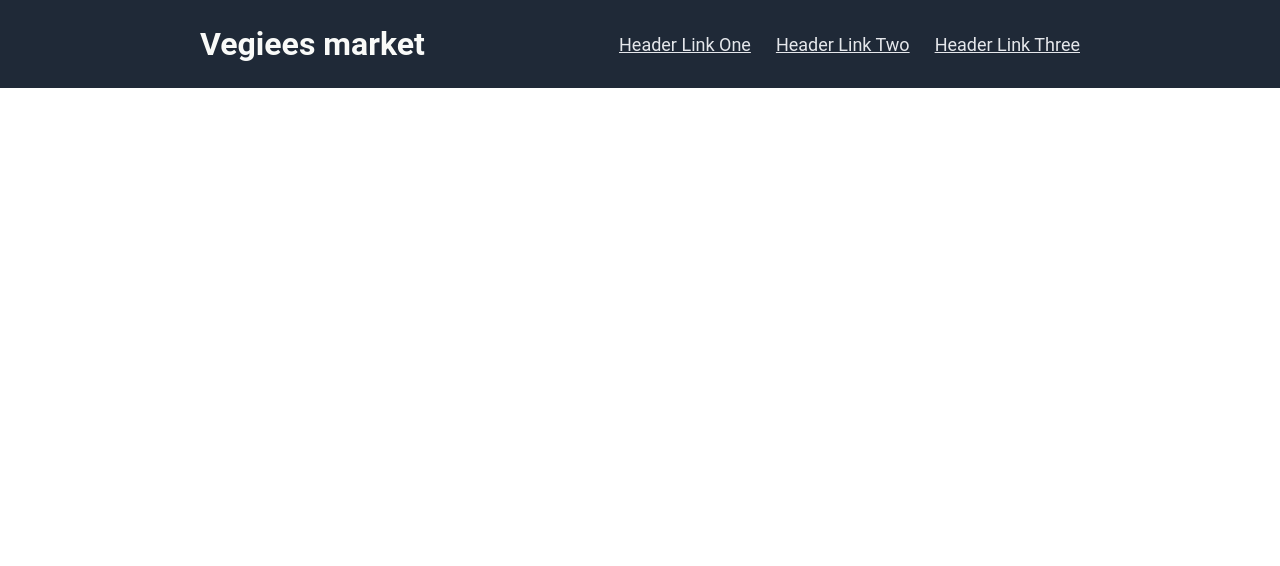
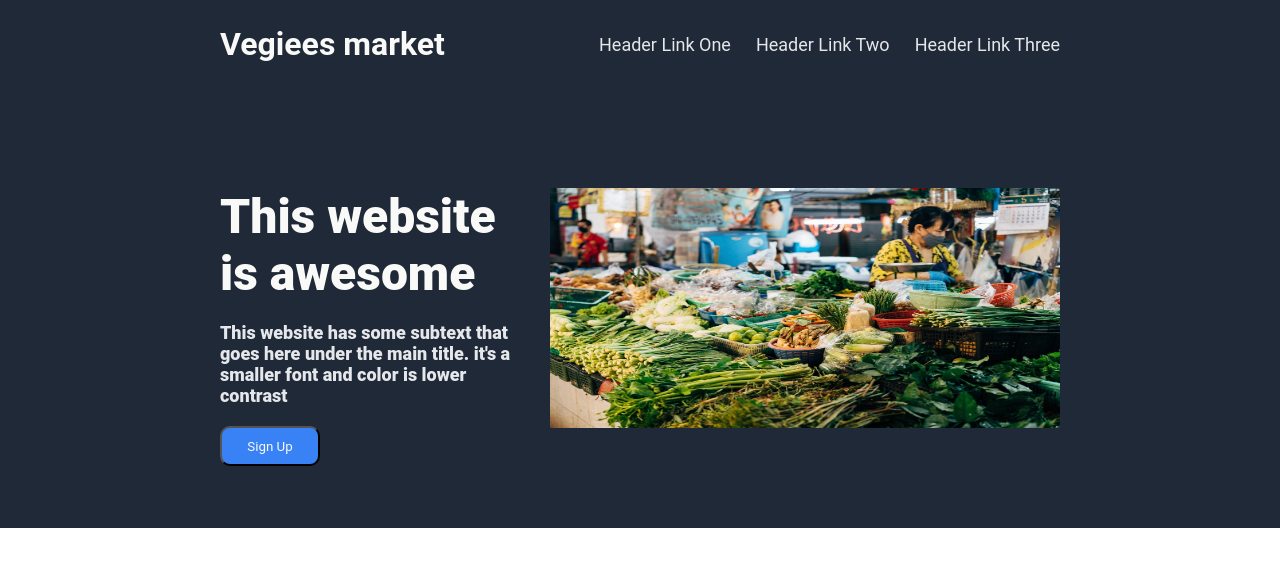
Before and after one commit to ogvaibhav01/vegiees_market, a plain HTML site: page index.html in a window 1280 px wide. Drawn offline with Linux system fonts and the light colour scheme.

Commit message:
Implement code changes to enhance functionality and improve performance

```diff
--- a/index.html
+++ b/index.html
@@ -18,6 +18,22 @@
             <a href="" target="_blank">Header Link Three</a>
         </div>
     </div>
+    <div class="first">
+        <div class="about">
+            <p>This website is awesome<p>
+        <div class="Info">
+            <p>
+                This website has some subtext that goes here under the main title. it's a smaller font and color is lower contrast
+            </p>
+            <div class="button-one">
+            <button>Sign Up</button>
+            </div>
+        </div>
+        </div>
+        <div class="placeholder_image">
+            <img src="images/vegmarket.jpg" alt="Vegiees Market">
+        </div>
+    </div>
 
 </body>
 </html>
--- a/styles.css
+++ b/styles.css
@@ -10,8 +10,8 @@
     box-sizing: border-box;
     font-family: Roboto;
     padding: 25px;
-    padding-left: 200px;
-    padding-right: 200px;
+    padding-left: 220px;
+    padding-right: 220px;
     justify-content: space-between;
 }
 .header_logo{
@@ -24,5 +24,44 @@
       font-size: 18px;
 }
 .header_links a{
-      color:#E5E7EB;;
+       font-size: 18px;
+      color: #E5E7EB;
+      text-decoration: none;
 }
+.first{
+   background-color: #1F2937;
+    display: flex;
+    box-sizing: border-box;
+    padding-top: 100px;
+    padding-left: 220px;
+    padding-right: 220px;
+    justify-content: space-between;
+    gap: 25px;
+}
+.about{
+      font-size: 48px;
+      color: #F9FAF8;
+      font-weight: 900;
+}
+.Info{
+    font-size: 18px;
+    margin-top: 20px;
+    display: flex;
+    flex-direction: column;
+    color: #E5E7EB;
+}
+.first button {
+    color: #F9FAF8;
+    background-color: #3882F6;
+    width: 100px;
+    height: 40px;
+    border-radius: 10px;
+    margin-top: 20px;
+
+}
+.first img {
+    display: flex;
+    padding-bottom: 100px;
+    width: 510px;
+    height: 240px;
+}
```
Also changed, not shown: images/vegmarket.jpg (added).
